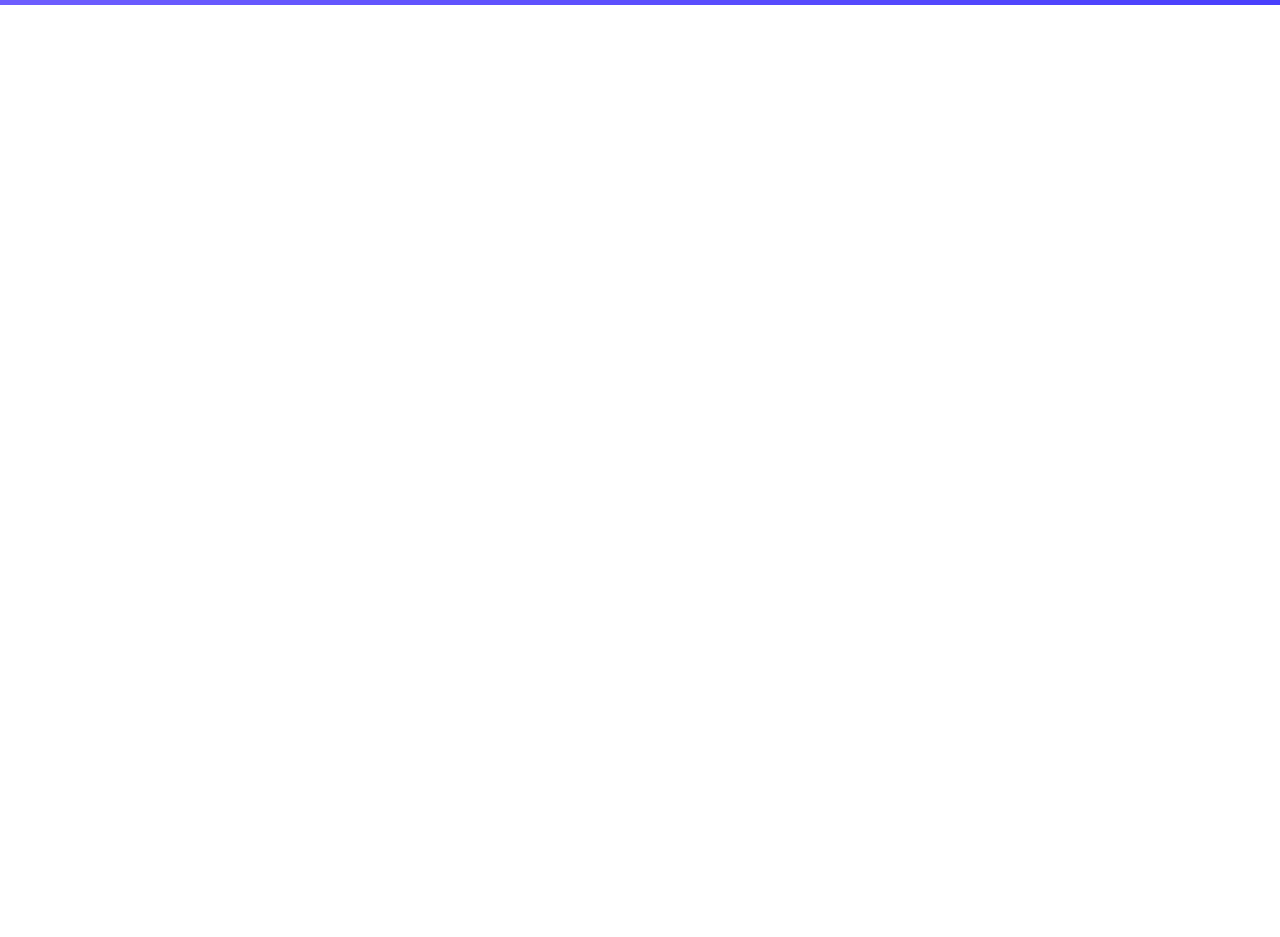
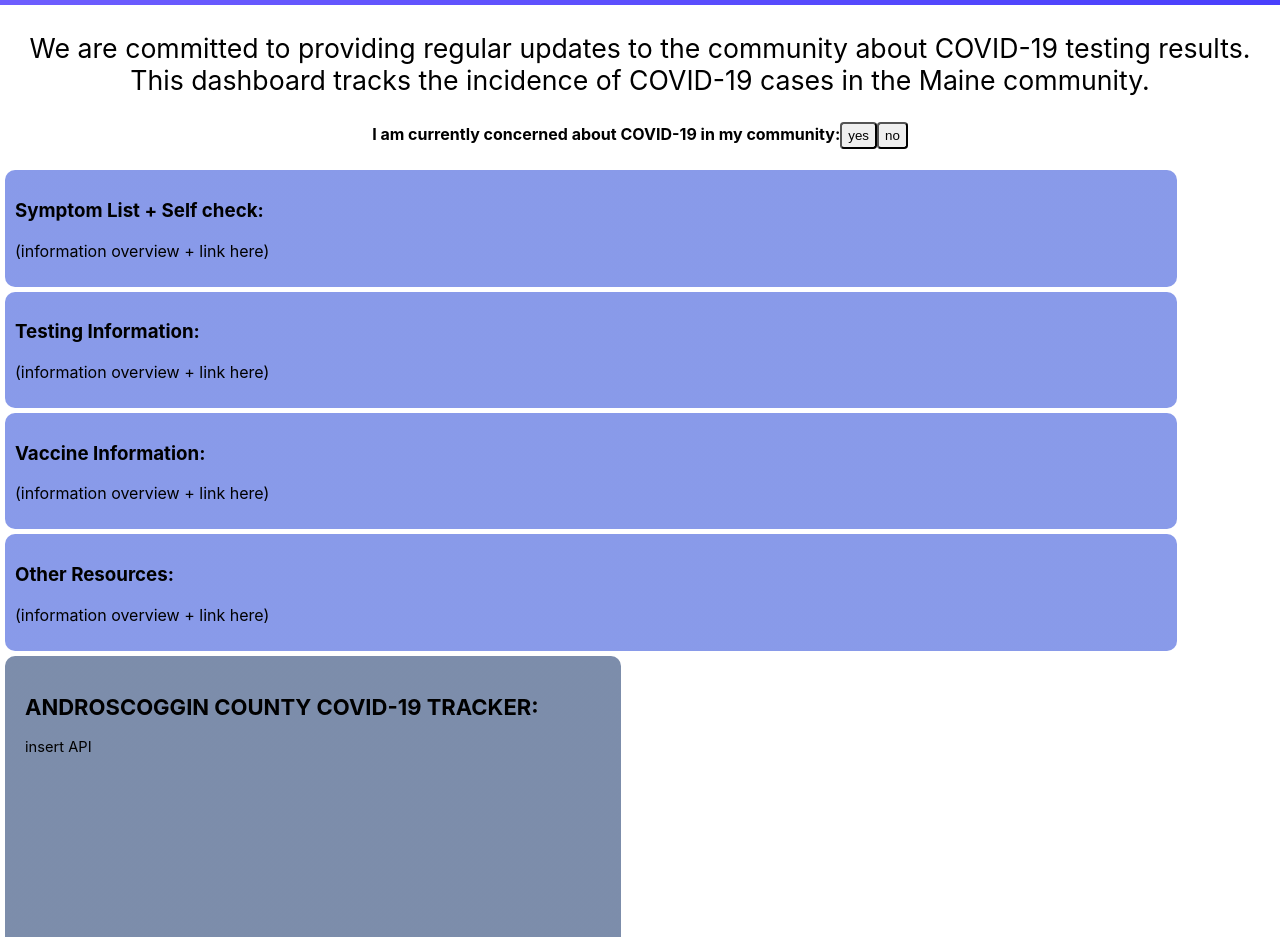
Before and after one commit to DALI-mini-webdev/final-project-group-05, a React (Create React App) app in the folder finalprojectgroup5/: page / in a window 1280 px wide. Shown: the part 75-1012 px from the top of the page. Before the commit the page ends 800 px from the top, so only its background shows below. Built offline with nearby package versions, Linux system fonts and the light colour scheme.

Commit message:
added to the homepage and added an images folder

```diff
--- a/finalprojectgroup5/package.json
+++ b/finalprojectgroup5/package.json
@@ -8,6 +8,7 @@
     "@testing-library/user-event": "^12.1.10",
     "react": "^17.0.1",
     "react-dom": "^17.0.1",
+    "react-router-dom": "^5.2.0",
     "react-scripts": "4.0.2",
     "web-vitals": "^1.0.1"
   },
--- a/finalprojectgroup5/src/App.css
+++ b/finalprojectgroup5/src/App.css
@@ -36,3 +36,64 @@
     transform: rotate(360deg);
   }
 }
+
+#text {
+  font-size: medium;
+}
+
+#header1-container {
+  display: flex;
+  justify-content: center;
+}
+
+.header1 {
+  color:rgb(0, 0, 0);
+  background-color: white;
+  font-size: 20pt;
+  border-style: none;
+  border-width: 20px;
+  border-color: black;
+}
+
+.info-container {
+  display: flex;
+  justify-content: flex-start;
+  color:black;
+  background-image:radial-gradient(#fff, 0%, #3b58db9a 50%);
+  border-color: white;
+  border-radius: 10px;
+  border-style: none;
+  font-size: 12pt;
+  text-align: start;
+  padding: 10px;
+  margin: 5px;
+  width: 90%;
+}
+
+.button {
+  border-Radius: 1mm;
+  padding-bottom: 1mm;
+  padding-top: 1mm;
+}
+
+.tracker-container {
+  display: flex;
+  justify-content: flex-start;
+  color:black;
+  background-image:radial-gradient(#fff, 0%, #4b628bb9 50%);
+  border-color: white;
+  border-radius: 10px;
+  border-style: none;
+  font-size: 11pt;
+  text-align: start;
+  padding: 20px;
+  margin: 5px;
+  width: 45%;
+  height: 100mm;
+}
+
+.hopeful {
+  image-rendering: optimizeQuality;
+  width: 20%;
+  height: 20%;
+}
--- a/finalprojectgroup5/src/App.js
+++ b/finalprojectgroup5/src/App.js
@@ -1,13 +1,45 @@
 import React, { Component } from 'react';
 import './App.css';
 import Navbar from "./components/Navbar/Navbar";
+import hopeful from './images/hopeful.png';
 
-function App() {
-  return (
-    <div className="App">
+class App extends Component {
+  render () {
+    const buttonFunction = () => {
+      console.log("the yes button was clicked");
+    }
+    const buttonFunction2 = () => {
+      console.log("the no button was clicked");
+    }
+    return (
+      <div className="App">
       <Navbar />
-    </div>
-  );
+      <p id="header1-container" className="header1"> We are committed to providing regular updates to the community about COVID-19 testing results. This dashboard tracks the incidence of COVID-19 cases in the Maine community. </p>
+      <h4>I am currently concerned about COVID-19 in my community:
+        <button className="button" onClick={buttonFunction}>yes</button>
+        <button className="button" onClick={buttonFunction2}>no</button>
+        </h4>
+        <div className="info-container">
+        <div><h3>Symptom List + Self check: </h3><p> (information overview + link here)</p></div>
+      </div>
+      <div className="info-container">
+        <div><h3>Testing Information: </h3><p> (information overview + link here)</p></div>
+      </div>
+      <div className="info-container">
+        <div><h3>Vaccine Information: </h3><p> (information overview + link here)</p></div>
+      </div>
+      <div className="info-container">
+        <div><h3>Other Resources: </h3><p> (information overview + link here)</p></div>
+      </div>
+      <div className="tracker-container">
+        <div><h2>ANDROSCOGGIN COUNTY COVID-19 TRACKER:</h2><p> insert API </p></div>
+      </div>
+      <div>
+        <img clasName="hopeful" src={hopeful} alt="Lewiston Hopeful Sign"/>
+      </div>
+      </div>
+    )
+  }
 }
 
 export default App;
```
Also changed, not shown: finalprojectgroup5/src/images/hopeful.png (added), 1 other file (tests, documents, lock files or other folders).
